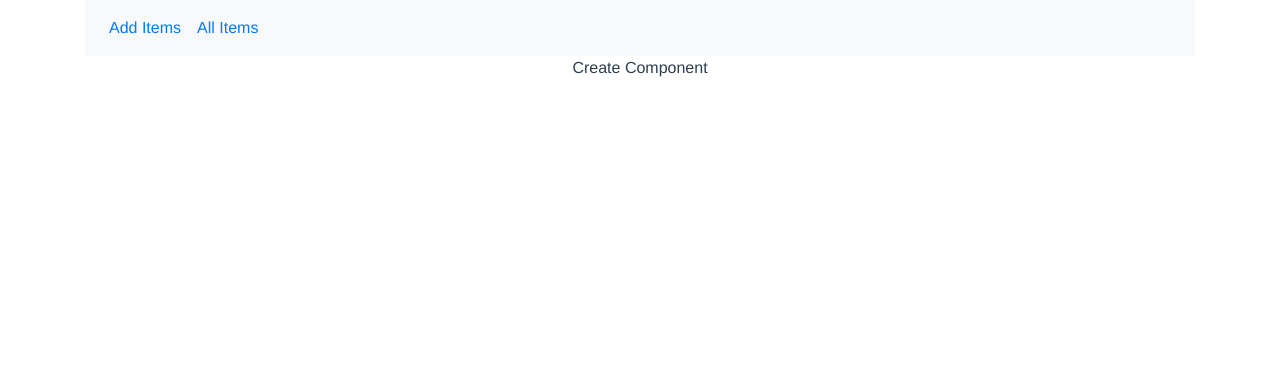
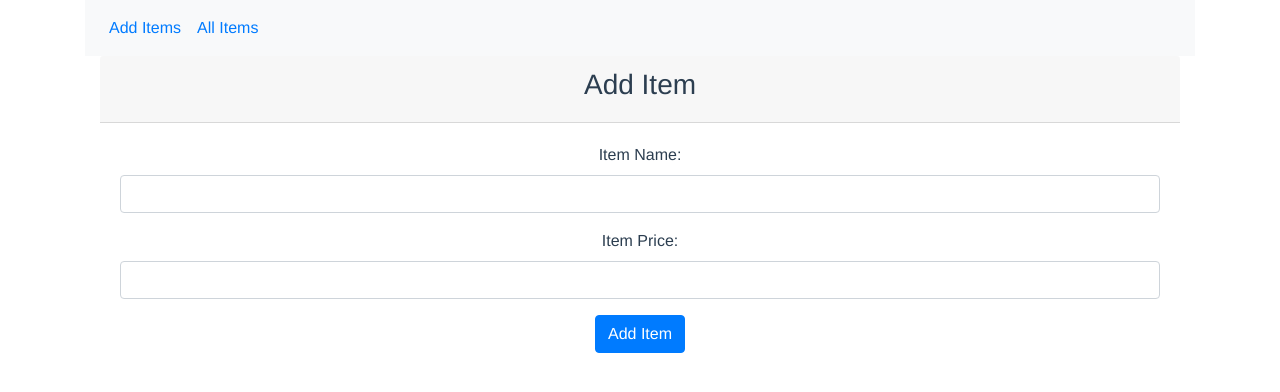
Before and after one commit to whatsadebugger/tutorial-hell, a Vue app in the folder vuecrud/: page /create in a window 1280 px wide. Shown: the top 392 px of the page. Built offline with nearby package versions, Linux system fonts and the light colour scheme.

Commit message:
remove the bad transition

```diff
--- a/vuecrud/src/App.vue
+++ b/vuecrud/src/App.vue
@@ -11,9 +11,7 @@
       </ul>
     </nav>
 
-    <transition name="fade">
-      <router-view></router-view>
-    </transition>
+    <router-view></router-view>
   </div>
 </template>
 
@@ -33,11 +31,4 @@ export default {
   color: #2c3e50;
 }
 
-.fade-enter-active, .fade-leave-active {
-  transition: opacity .5s
-}
-
-.fade-enter, .fade-leave-active {
-  opacity: 0
-}
 </style>
--- a/vuecrud/src/components/Create.vue
+++ b/vuecrud/src/components/Create.vue
@@ -1,10 +1,28 @@
 // Create.vue
 
 <template>
-    <div>
-        Create Component
+  <div class="container">
+    <div class="card-header">
+      <h3>Add Item</h3>
     </div>
+    <div class="card-body">
+      <form v-on:submit.prevent="addItem">
+        <div class="form-group">
+          <label>Item Name:</label>
+          <input type="text" class="form-control">
+        </div>
+        <div class="form-group">
+          <label>Item Price:</label>
+          <input type="text" class="form-control">
+        </div>
+        <div class="form-group">
+          <input type="submit" class="btn btn-primary" value="Add Item">
+        </div>
+      </form>
+    </div>
+  </div>
 </template>
+
 <script>
 export default {
 
```
